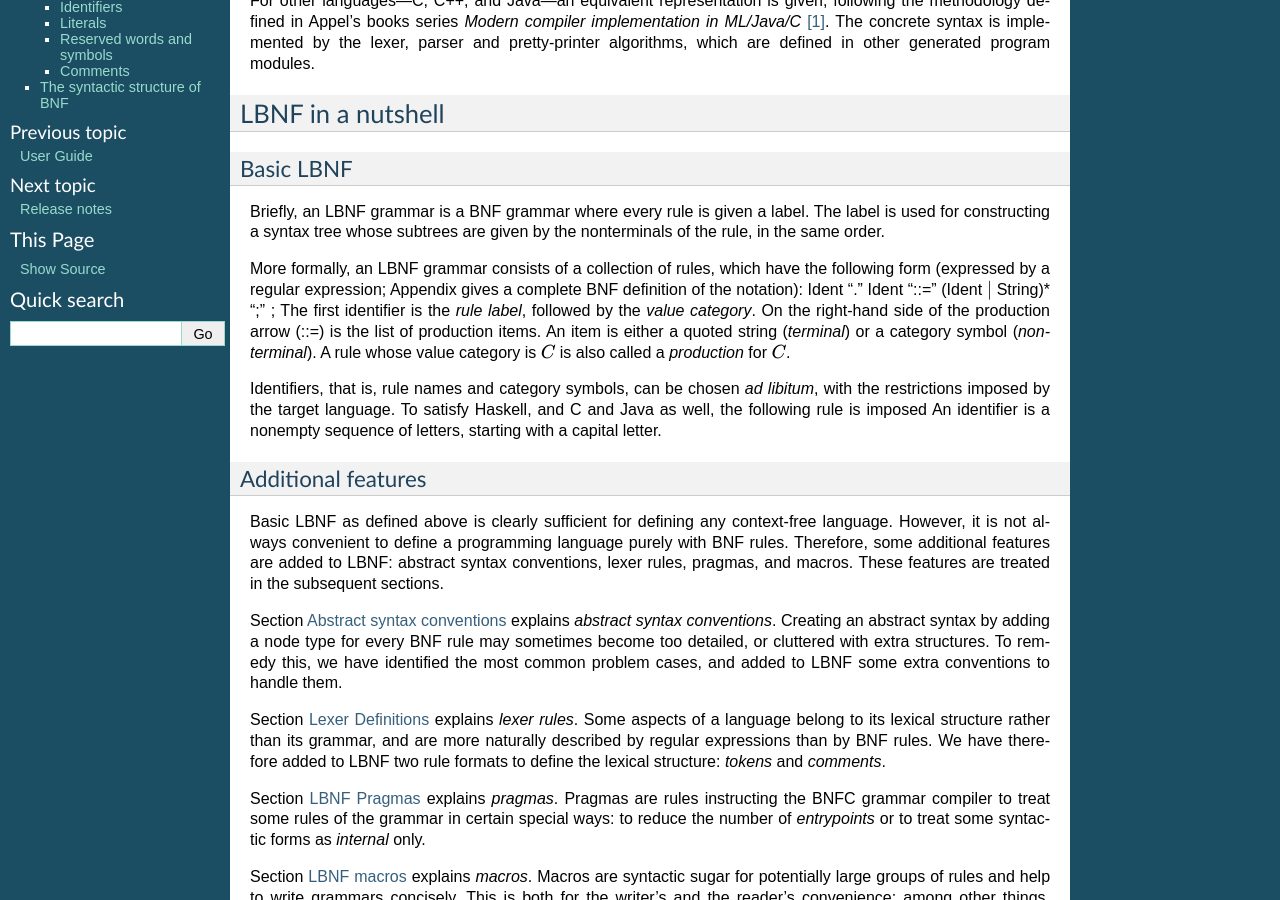
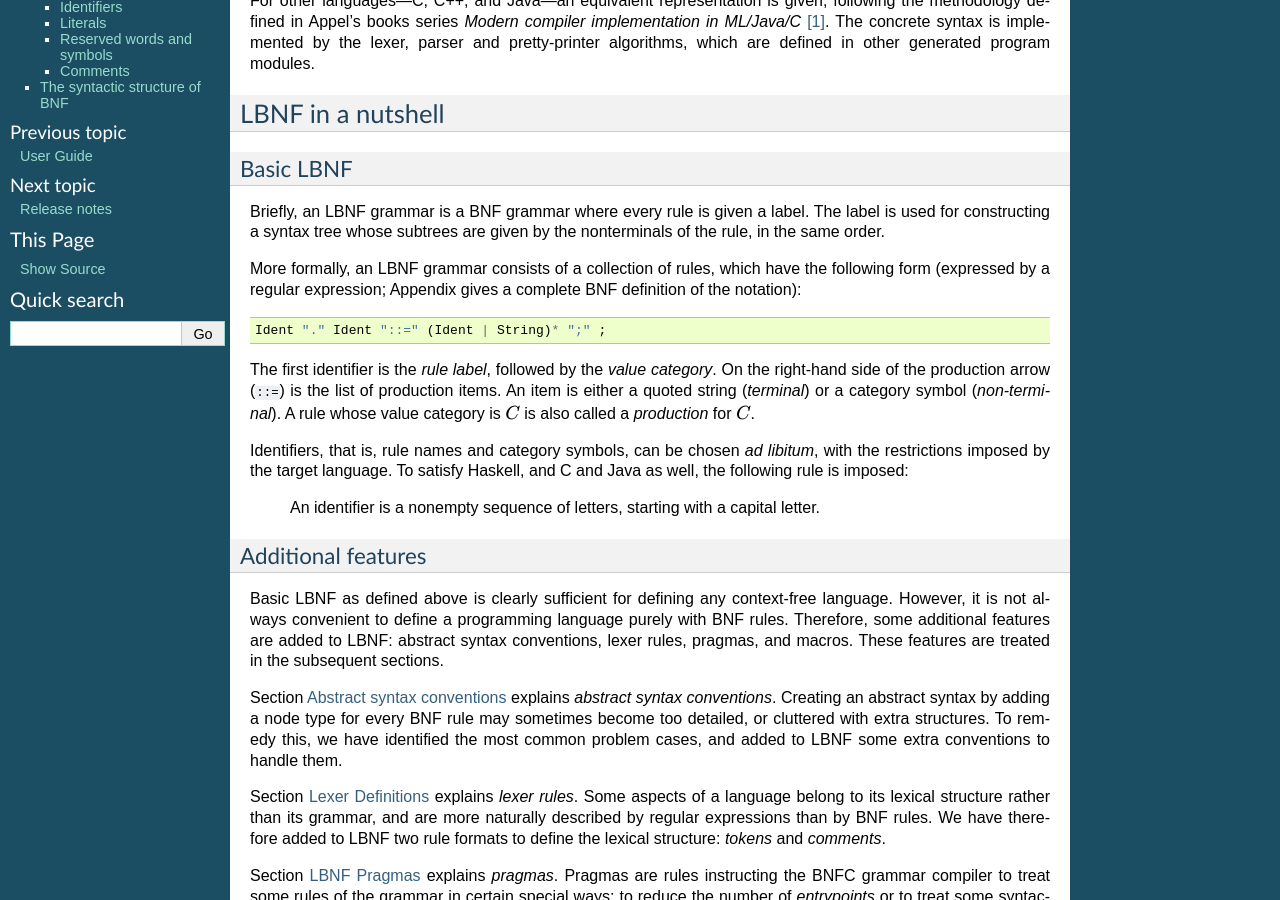
Before and after one commit to BNFC/bnfc, a Sphinx documentation site: the page built from docs/lbnf.rst, in a window 1280 px wide and 900 px high, scrolled down 683 px. Built offline with Sphinx 7.4.7, drawn with Linux system fonts in a browser that asks for light colours; formulas are drawn with MathJax 3.

Commit message:
Fix some formating issues in lbnf reference

```diff
--- a/docs/lbnf.rst
+++ b/docs/lbnf.rst
@@ -62,19 +62,24 @@ are given by the nonterminals of the rule, in the same order.
 
 More formally, an LBNF grammar consists of a collection of rules, which
 have the following form (expressed by a regular expression; Appendix
-gives a complete BNF definition of the notation): Ident "." Ident "::="
-(Ident :math:`\mid` String)\* ";" ; The first identifier is the *rule
+gives a complete BNF definition of the notation)::
+
+  Ident "." Ident "::=" (Ident | String)* ";" ;
+
+The first identifier is the *rule
 label*, followed by the *value category*. On the right-hand side of the
-production arrow (::=) is the list of production items. An item is
+production arrow (``::=``) is the list of production items. An item is
 either a quoted string (*terminal*) or a category symbol
 (*non-terminal*). A rule whose value category is :math:`C` is also
 called a *production* for :math:`C`.
 
 Identifiers, that is, rule names and category symbols, can be chosen *ad
 libitum*, with the restrictions imposed by the target language. To
-satisfy Haskell, and C and Java as well, the following rule is imposed
-An identifier is a nonempty sequence of letters, starting with a capital
-letter.
+satisfy Haskell, and C and Java as well, the following rule is imposed:
+
+.. highlights::
+    An identifier is a nonempty sequence of letters, starting with a capital
+    letter.
 
 Additional features
 -------------------
```
